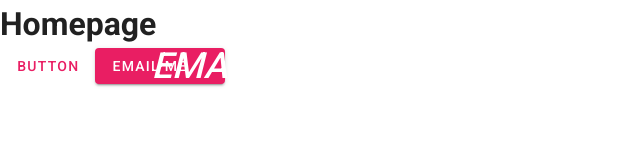
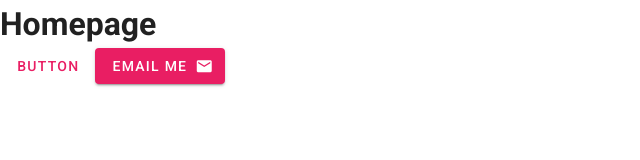
Before and after one commit to scottgall/vuetify-todos, a Vue app: page / in a window 1280 px wide. Shown: the top 160 px of the page, without its empty margins (0-640 px from the left). Built offline with nearby package versions, Linux system fonts and the light colour scheme.

Commit message:
added email icon

```diff
--- a/src/views/Home.vue
+++ b/src/views/Home.vue
@@ -4,8 +4,8 @@
     <v-btn text color="pink">button</v-btn>
 
     <v-btn class="pink white--text">
-      <span>email me</span>
-      <v-icon right large>email</v-icon>
+      <span left>email me</span>
+      <v-icon right>mdi-email</v-icon>
 
     </v-btn>
   </div>
```
